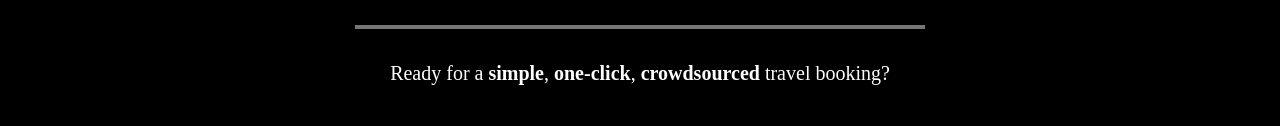
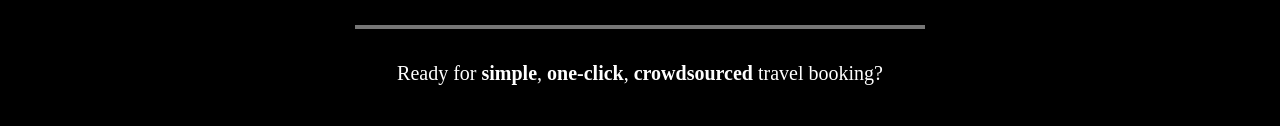
Before and after one commit to thewaylo/partners, a plain HTML site: page index.html in a window 1280 px wide. Shown: the part 301-427 px from the top of the page. Drawn offline with nearby package versions, Linux system fonts and the light colour scheme; a web font is replaced by a local one.

Commit message:
Update index.html

```diff
--- a/index.html
+++ b/index.html
@@ -42,7 +42,7 @@
                     <p style="font-size: 26px;text-align: center;font-family : Arimo">Hate the hassle of booking and planning travel?</p>
                     <p style="text-align: center;">
                       <img src="./res/clean-hr.png" alt="" class="clean-hr insert--image wrap-off-align-center">
-                      <span style="font-size: 20px;font-family : Arvo">Ready for a <strong>simple</strong>, <strong>one-click</strong>, <strong>crowdsourced</strong> travel booking?</span>
+                      <span style="font-size: 20px;font-family : Arvo">Ready for <strong>simple</strong>, <strong>one-click</strong>, <strong>crowdsourced</strong> travel booking?</span>
                     </p>
                   </div>
                 </div>
```
